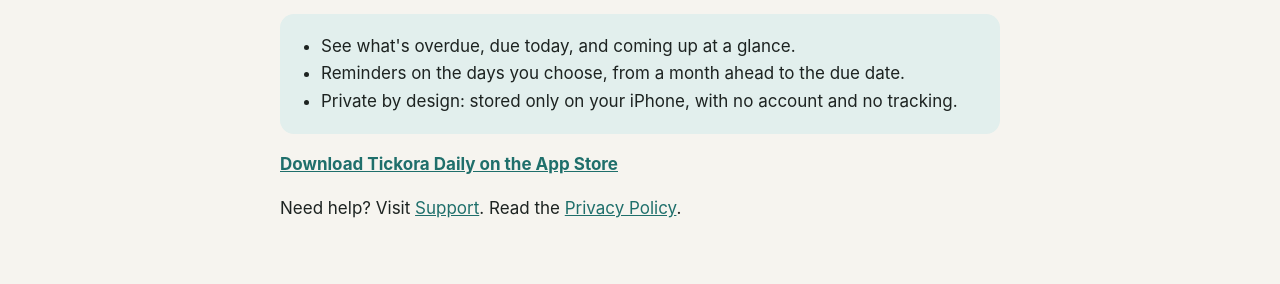
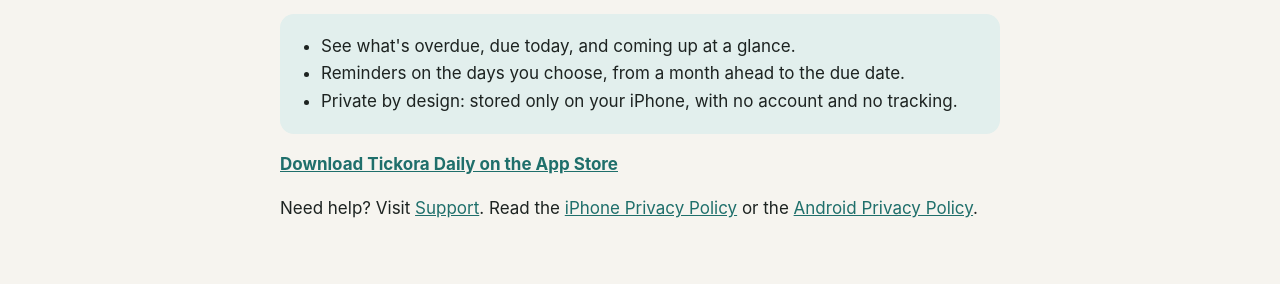
Before and after one commit to ratnakarnancy/tickora-site, a plain HTML site: page index.html in a window 1280 px wide. Shown: the part 203-487 px from the top of the page. Drawn offline with Linux system fonts and the light colour scheme.

Commit message:
Link the Android privacy policy from the home page
Co-Authored-By: Claude Opus 5.5 <noreply@anthropic.com>

```diff
--- a/index.html
+++ b/index.html
@@ -32,7 +32,7 @@
     </div>
 
     <p><strong><a href="https://apps.apple.com/us/app/tickora-daily/id6828106125">Download Tickora Daily on the App Store</a></strong></p>
-    <p>Need help? Visit <a href="support.html">Support</a>. Read the <a href="privacy.html">Privacy Policy</a>.</p>
+    <p>Need help? Visit <a href="support.html">Support</a>. Read the <a href="privacy.html">iPhone Privacy Policy</a> or the <a href="privacy-android.html">Android Privacy Policy</a>.</p>
   </main>
 
   <footer class="site">
```
